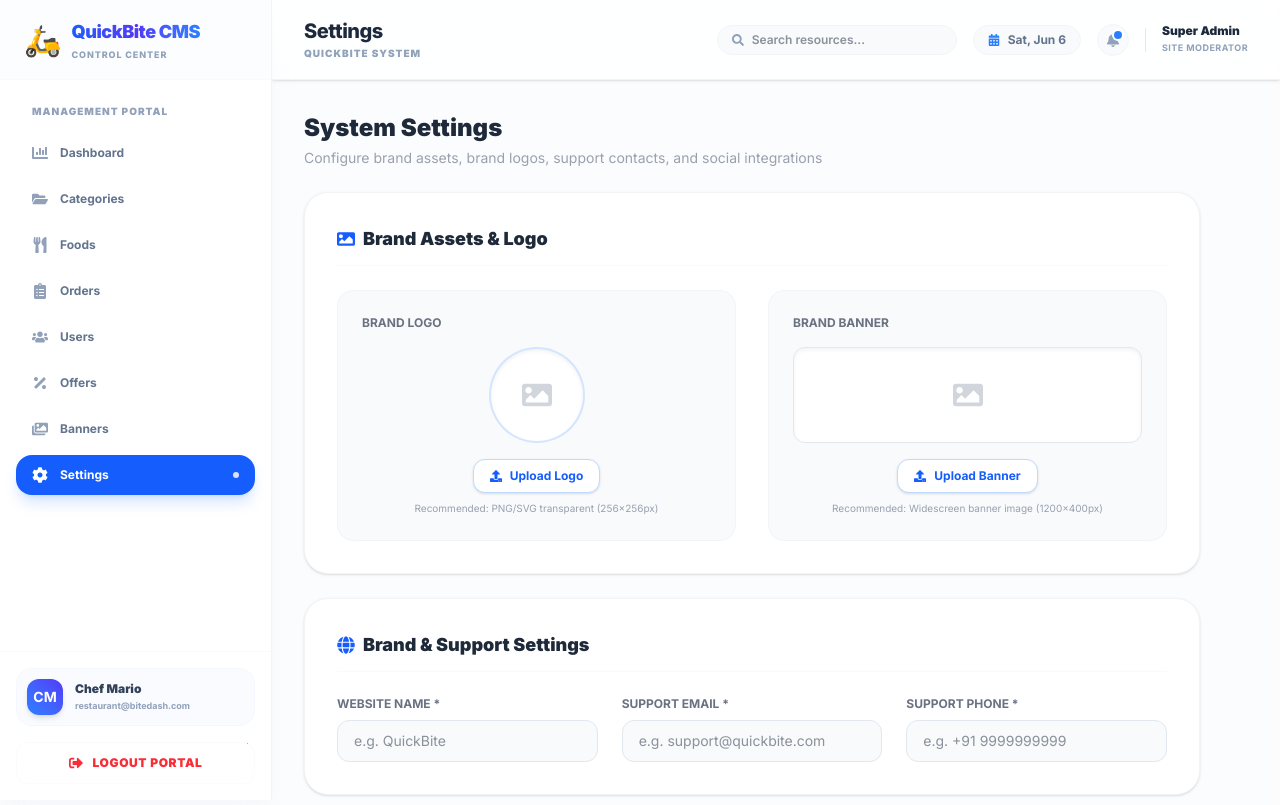
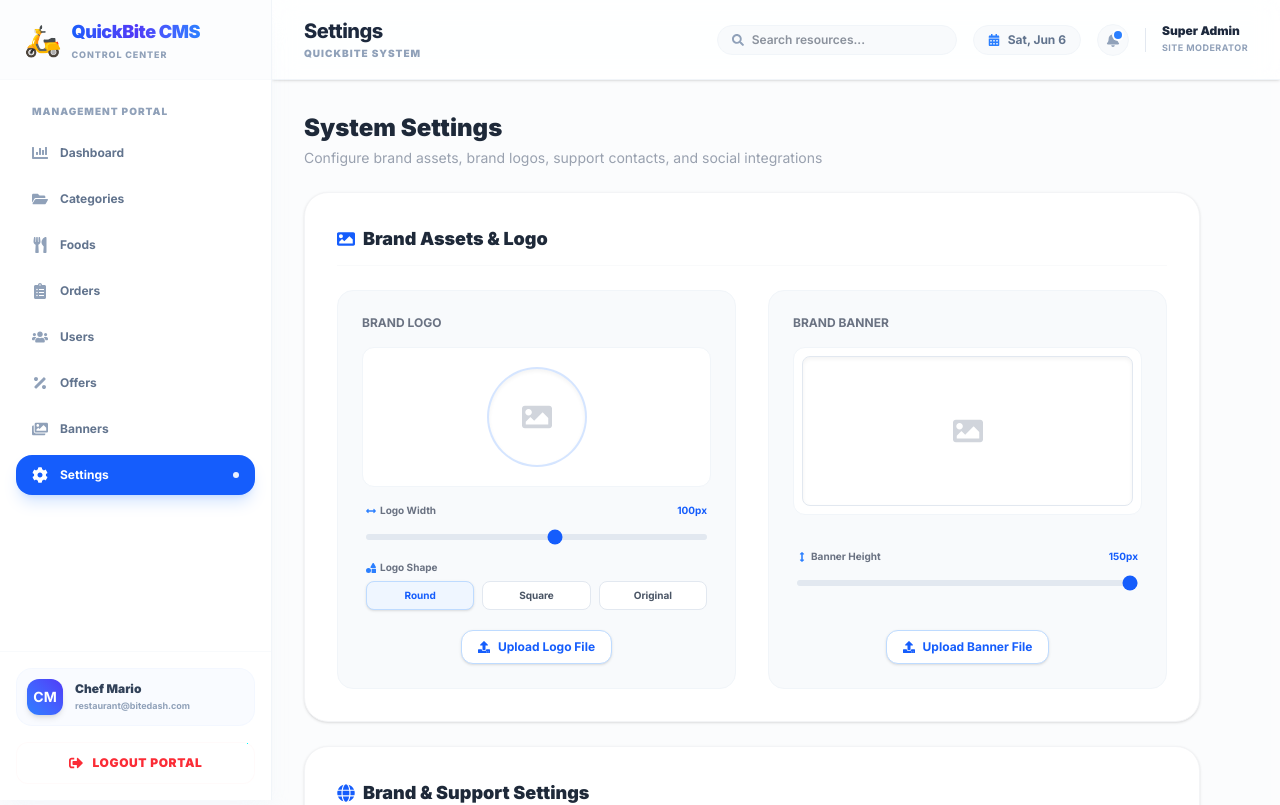
Before and after one commit to ravinder-yad/Food-Delivery--Admin-CMS, a React (Vite) app: page /admin/settings in a window 1280 px wide. Shown: the top 805 px of the page. Built offline with nearby package versions, Linux system fonts and the light colour scheme; no server answers.

Commit message:
Add real-time brand logo and banner resizing sliders and shape selectors to settings page

```diff
--- a/src/pages/Settings/Settings.jsx
+++ b/src/pages/Settings/Settings.jsx
@@ -3,7 +3,7 @@ import axios from 'axios';
 import { toast } from 'react-hot-toast';
 import {
   FaSave, FaSpinner, FaGlobe, FaEnvelope, FaPhone, FaUpload, FaImage,
-  FaFacebook, FaTwitter, FaInstagram, FaYoutube, FaLinkedin
+  FaFacebook, FaTwitter, FaInstagram, FaYoutube, FaLinkedin, FaArrowsAltH, FaArrowsAltV, FaShapes
 } from 'react-icons/fa';
 
 export default function Settings() {
@@ -13,6 +13,9 @@ export default function Settings() {
     supportPhone: '',
     logo: '',
     banner: '',
+    logoWidth: 100,
+    logoShape: 'round',
+    bannerHeight: 150,
     socialLinks: {
       facebook: '',
       twitter: '',
@@ -41,6 +44,9 @@ export default function Settings() {
           ...data,
           logo: data.logo || '',
           banner: data.banner || '',
+          logoWidth: data.logoWidth || 100,
+          logoShape: data.logoShape || 'round',
+          bannerHeight: data.bannerHeight || 150,
           socialLinks: {
             facebook: data.socialLinks?.facebook || '',
             twitter: data.socialLinks?.twitter || '',
@@ -106,6 +112,9 @@ export default function Settings() {
       formData.append('websiteName', settings.websiteName);
       formData.append('supportEmail', settings.supportEmail);
       formData.append('supportPhone', settings.supportPhone);
+      formData.append('logoWidth', settings.logoWidth);
+      formData.append('logoShape', settings.logoShape);
+      formData.append('bannerHeight', settings.bannerHeight);
       formData.append('socialLinks', JSON.stringify(settings.socialLinks));
 
       if (selectedLogoFile) {
@@ -137,6 +146,9 @@ export default function Settings() {
         ...data,
         logo: data.logo || '',
         banner: data.banner || '',
+        logoWidth: data.logoWidth || 100,
+        logoShape: data.logoShape || 'round',
+        bannerHeight: data.bannerHeight || 150,
         socialLinks: {
           facebook: data.socialLinks?.facebook || '',
           twitter: data.socialLinks?.twitter || '',
@@ -162,6 +174,13 @@ export default function Settings() {
     );
   }
 
+  // Helper for Logo Border Radius shape style
+  const getLogoBorderRadius = () => {
+    if (settings.logoShape === 'round') return '9999px';
+    if (settings.logoShape === 'square') return '16px';
+    return '0px';
+  };
+
   return (
     <div className="space-y-6 max-w-4xl pb-10">
       <div>
@@ -180,11 +199,21 @@ export default function Settings() {
 
           <div className="grid grid-cols-1 md:grid-cols-2 gap-8">
 
-            {/* Logo Upload Block */}
-            <div className="flex flex-col items-center p-6 bg-slate-50 rounded-2xl border border-slate-100">
-              <span className="text-xs font-bold text-gray-500 uppercase mb-4 self-start">Brand Logo</span>
+            {/* Logo Upload & Resizing Block */}
+            <div className="flex flex-col items-center p-6 bg-slate-50 rounded-2xl border border-slate-100 justify-between">
+              <div className="w-full">
+                <span className="text-xs font-bold text-gray-500 uppercase mb-4 block">Brand Logo</span>
 
-              <div className="relative group w-24 h-24 mb-4 rounded-full border-2 border-blue-500/20 overflow-hidden flex items-center justify-center bg-white shadow-inner">
+                {/* Logo Image Box with Inline size styles */}
+                <div className="flex justify-center items-center min-h-[140px] mb-4 bg-white rounded-xl border border-slate-100 p-2">
+                  <div
+                    className="relative border-2 border-blue-500/20 overflow-hidden flex items-center justify-center bg-white shadow-inner transition-all duration-150"
+                    style={{
+                      width: `${settings.logoWidth}px`,
+                      height: `${settings.logoWidth}px`,
+                      borderRadius: getLogoBorderRadius()
+                    }}
+                  >
                     {logoPreview ? (
                       <img src={logoPreview} alt="Logo Preview" className="w-full h-full object-cover" />
                     ) : settings.logo ? (
@@ -193,10 +222,54 @@ export default function Settings() {
                       <FaImage className="text-gray-300 text-3xl" />
                     )}
                   </div>
+                </div>
+              </div>
+
+              {/* Resize & Shape Sliders/Controls */}
+              <div className="w-full space-y-3.5 mb-5 px-1">
+                {/* Width Slider */}
+                <div>
+                  <div className="flex justify-between text-[10px] font-bold text-gray-500 mb-1">
+                    <span className="flex items-center gap-1"><FaArrowsAltH className="text-blue-500" /> Logo Width</span>
+                    <span className="text-blue-600">{settings.logoWidth}px</span>
+                  </div>
+                  <input
+                    type="range"
+                    min="50"
+                    max="140"
+                    step="5"
+                    name="logoWidth"
+                    value={settings.logoWidth}
+                    onChange={(e) => setSettings({ ...settings, logoWidth: Number(e.target.value) })}
+                    className="w-full h-1.5 bg-slate-200 rounded-lg appearance-none cursor-pointer accent-blue-600"
+                  />
+                </div>
+
+                {/* Shape Selector */}
+                <div>
+                  <span className="flex items-center gap-1 text-[10px] font-bold text-gray-500 mb-1.5"><FaShapes className="text-blue-500" /> Logo Shape</span>
+                  <div className="grid grid-cols-3 gap-2">
+                    {['round', 'square', 'original'].map((shape) => (
+                      <button
+                        key={shape}
+                        type="button"
+                        onClick={() => setSettings({ ...settings, logoShape: shape })}
+                        className={`py-1.5 rounded-lg text-[10px] font-bold border capitalize transition-all ${
+                          settings.logoShape === shape
+                            ? 'bg-blue-50 text-blue-600 border-blue-200 shadow-sm'
+                            : 'bg-white text-gray-600 border-slate-200 hover:bg-slate-50'
+                        }`}
+                      >
+                        {shape}
+                      </button>
+                    ))}
+                  </div>
+                </div>
+              </div>
 
               <label className="cursor-pointer bg-white hover:bg-slate-100 text-blue-600 border border-blue-200 font-bold text-xs py-2 px-4 rounded-xl transition-all flex items-center gap-2 shadow-sm">
                 <FaUpload />
-                <span>Upload Logo</span>
+                <span>Upload Logo File</span>
                 <input
                   type="file"
                   accept="image/*"
@@ -204,14 +277,21 @@ export default function Settings() {
                   className="hidden"
                 />
               </label>
-              <p className="text-[10px] text-gray-400 mt-2">Recommended: PNG/SVG transparent (256x256px)</p>
             </div>
 
-            {/* Banner Upload Block */}
-            <div className="flex flex-col items-center p-6 bg-slate-50 rounded-2xl border border-slate-100">
-              <span className="text-xs font-bold text-gray-500 uppercase mb-4 self-start">Brand Banner</span>
+            {/* Banner Upload & Resizing Block */}
+            <div className="flex flex-col items-center p-6 bg-slate-50 rounded-2xl border border-slate-100 justify-between">
+              <div className="w-full">
+                <span className="text-xs font-bold text-gray-500 uppercase mb-4 block">Brand Banner</span>
 
-              <div className="w-full h-24 mb-4 rounded-xl border border-slate-200 overflow-hidden flex items-center justify-center bg-white shadow-inner relative">
+                {/* Banner Box with dynamic inline height styles */}
+                <div className="flex justify-center items-center min-h-[140px] mb-4 bg-white rounded-xl border border-slate-100 p-2">
+                  <div
+                    className="w-full border border-slate-200 overflow-hidden flex items-center justify-center bg-white shadow-inner transition-all duration-150 rounded-lg"
+                    style={{
+                      height: `${settings.bannerHeight}px`
+                    }}
+                  >
                     {bannerPreview ? (
                       <img src={bannerPreview} alt="Banner Preview" className="w-full h-full object-cover" />
                     ) : settings.banner ? (
@@ -220,10 +300,32 @@ export default function Settings() {
                       <FaImage className="text-gray-300 text-3xl" />
                     )}
                   </div>
+                </div>
+              </div>
+
+              {/* Height Slider */}
+              <div className="w-full space-y-3.5 mb-5 px-1">
+                <div>
+                  <div className="flex justify-between text-[10px] font-bold text-gray-500 mb-1">
+                    <span className="flex items-center gap-1"><FaArrowsAltV className="text-blue-500" /> Banner Height</span>
+                    <span className="text-blue-600">{settings.bannerHeight}px</span>
+                  </div>
+                  <input
+                    type="range"
+                    min="80"
+                    max="140"
+                    step="5"
+                    name="bannerHeight"
+                    value={settings.bannerHeight}
+                    onChange={(e) => setSettings({ ...settings, bannerHeight: Number(e.target.value) })}
+                    className="w-full h-1.5 bg-slate-200 rounded-lg appearance-none cursor-pointer accent-blue-600"
+                  />
+                </div>
+              </div>
 
               <label className="cursor-pointer bg-white hover:bg-slate-100 text-blue-600 border border-blue-200 font-bold text-xs py-2 px-4 rounded-xl transition-all flex items-center gap-2 shadow-sm">
                 <FaUpload />
-                <span>Upload Banner</span>
+                <span>Upload Banner File</span>
                 <input
                   type="file"
                   accept="image/*"
@@ -231,7 +333,6 @@ export default function Settings() {
                   className="hidden"
                 />
               </label>
-              <p className="text-[10px] text-gray-400 mt-2">Recommended: Widescreen banner image (1200x400px)</p>
             </div>
 
           </div>
```
Lines whose indentation alone changed are shown as unchanged.
